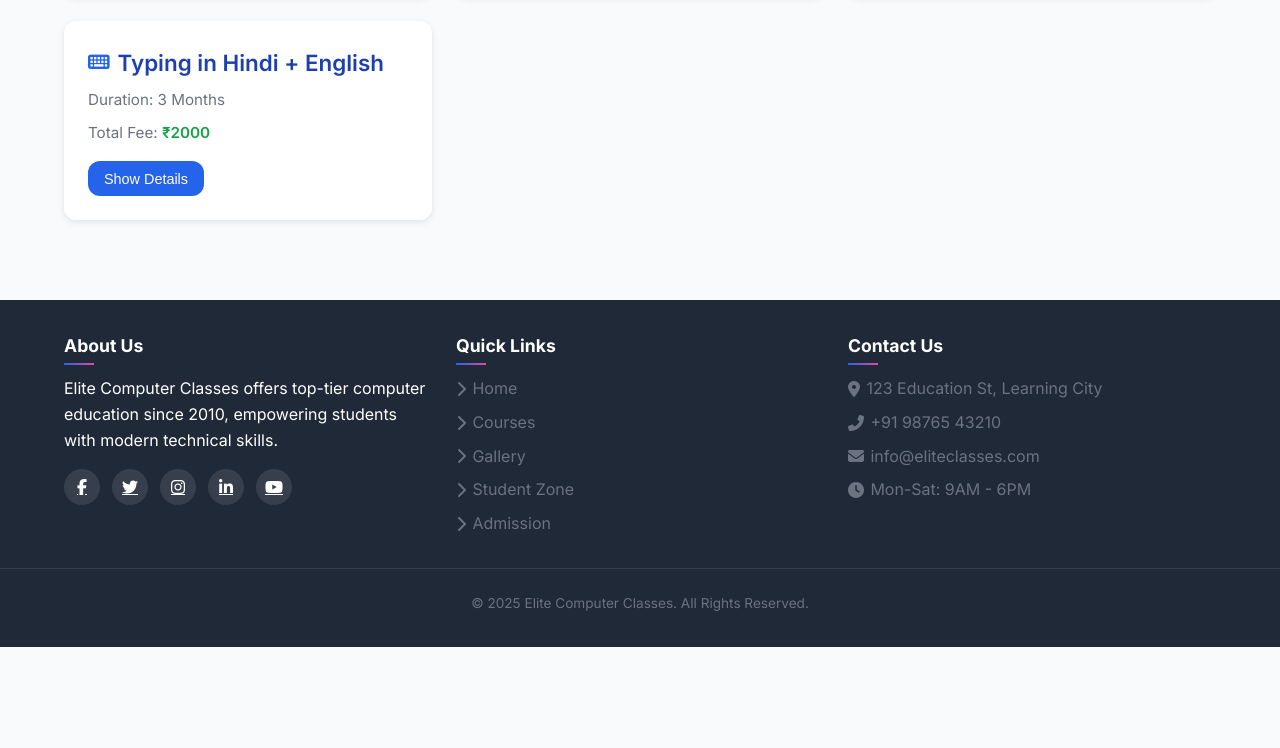
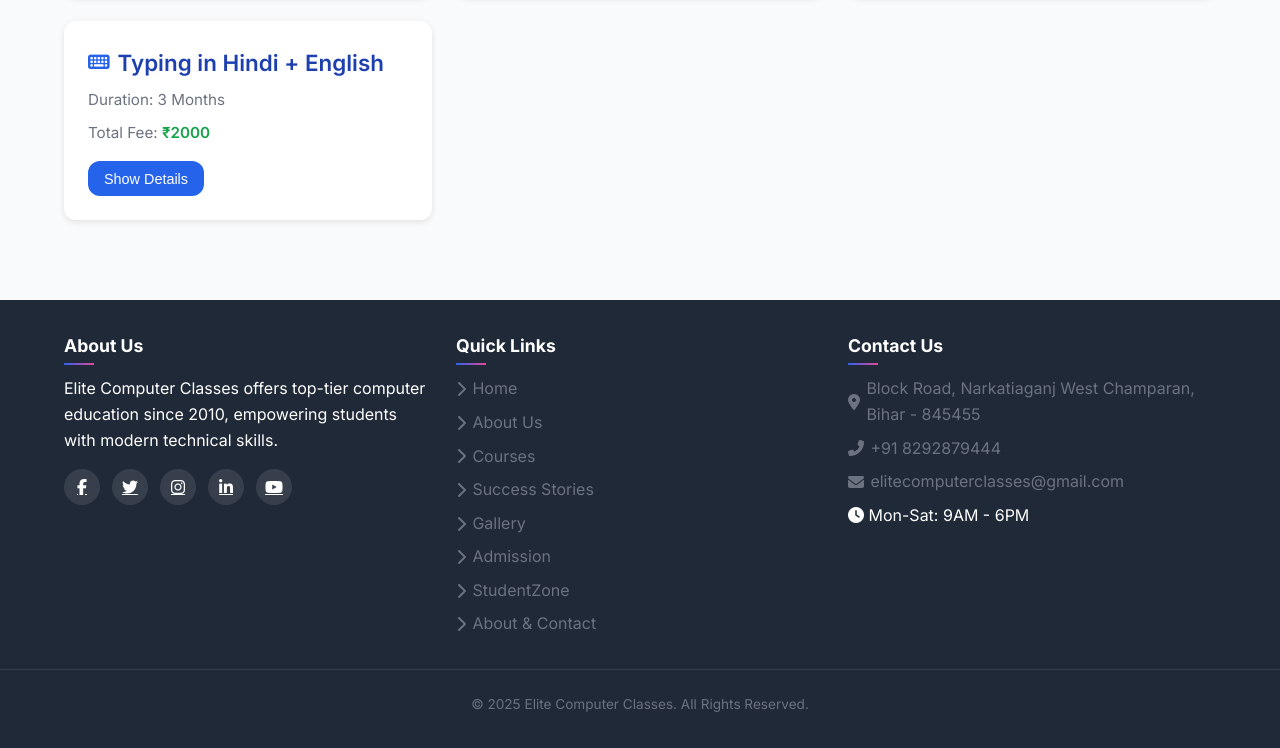
Before and after one commit to sambhavraj71/Elite-Computer-Class, a plain HTML site: page courses.html in a window 1280 px wide. Shown: the part 1119-1867 px from the top of the page. Before the commit the page ends 1766 px from the top, so only its background shows below. Drawn offline with Linux system fonts and the light colour scheme.

Commit message:
Update courses.html

```diff
--- a/courses.html
+++ b/courses.html
@@ -548,7 +548,7 @@
                 <a href="StudentZone.html" class="nav-link"><i class="fas fa-user-graduate"></i> Student Zone</a>
                 <a href="Admission.html" class="nav-link"><i class="fas fa-file-signature"></i> Admission</a>
                 <a href="gallery.html" class="nav-link"><i class="fas fa-images"></i> Gallery</a>
-                <a href="#about" class="nav-link"><i class="fas fa-info-circle"></i> About Us</a>
+                <a href="about.html" class="nav-link"><i class="fas fa-info-circle"></i> About Us</a>
             </nav>
         </div>
     </header>
@@ -594,19 +594,23 @@
           <h3>Quick Links</h3>
           <ul class="footer-links">
             <li><a href="index.html"><i class="fas fa-chevron-right"></i> Home</a></li>
+            <li><a href="about.html"><i class="fas fa-chevron-right"></i> About Us</a></li>
             <li><a href="courses.html"><i class="fas fa-chevron-right"></i> Courses</a></li>
+            <li><a href="#testimonials"><i class="fas fa-chevron-right"></i> Success Stories</a></li>
             <li><a href="gallery.html"><i class="fas fa-chevron-right"></i> Gallery</a></li>
-                    <li><a href="StudentZone.html"><i class="fas fa-chevron-right"></i> Student Zone</a></li>
-                    <li><a href="Admission.html"><i class="fas fa-chevron-right"></i> Admission</a></li>
+            <li><a href="admission.html"><i class="fas fa-chevron-right"></i> Admission</a></li>
+            <li><a href="studentzone.html"><i class="fas fa-chevron-right"></i> StudentZone</a></li>
+            <li><a href="about.html"><i class="fas fa-chevron-right"></i> About & Contact</a></li>
           </ul>
         </div>
             <div class="footer-col">
                 <h3>Contact Us</h3>
                 <ul class="footer-links">
-                    <li><a href="#"><i class="fas fa-map-marker-alt"></i> 123 Education St, Learning City</a></li>
-                    <li><a href="tel:+919876543210"><i class="fas fa-phone-alt"></i> +91 98765 43210</a></li>
-                    <li><a href="mailto:info@eliteclasses.com"><i class="fas fa-envelope"></i> info@eliteclasses.com</a></li>
-                    <li><a href="#"><i class="fas fa-clock"></i> Mon-Sat: 9AM - 6PM</a></li>
+                    <li><a href="https://www.google.com/maps/place/Elite+Computer+Classes/@27.1011545,84.4618682,17z/data=!4m14!1m7!3m6!1s0x39949d77d23e1fbf:0x4b843cecdcef2869!2sElite+Computer+Classes!8m2!3d27.1011545!4d84.4644431!16s%2Fg%2F11h6m7vc2k!3m5!1s0x39949d77d23e1fbf:0x4b843cecdcef2869!8m2!3d27.1011545!4d84.4644431!16s%2Fg%2F11h6m7vc2k?entry=ttu&g_ep=EgoyMDI1MDcyMC4wIKXMDSoASAFQAw%3D%3D"><i class="fas fa-map-marker-alt"></i> Block Road, Narkatiaganj
+West Champaran, Bihar - 845455</a></li>
+                    <li><a href="tel:+918292879444"><i class="fas fa-phone-alt"></i> +91 8292879444</a></li>
+                    <li><a href="mailto:elitecomputerclasses@gmail.com"><i class="fas fa-envelope"></i> elitecomputerclasses@gmail.com</a></li>
+                    <li><i class="fas fa-clock"></i> Mon-Sat: 9AM - 6PM</li>
                 </ul>
             </div>
         </div>
```
Lines whose indentation alone changed are shown as unchanged.
